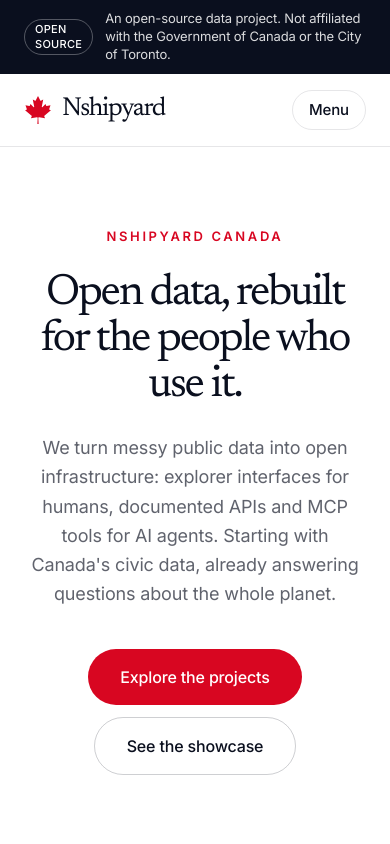
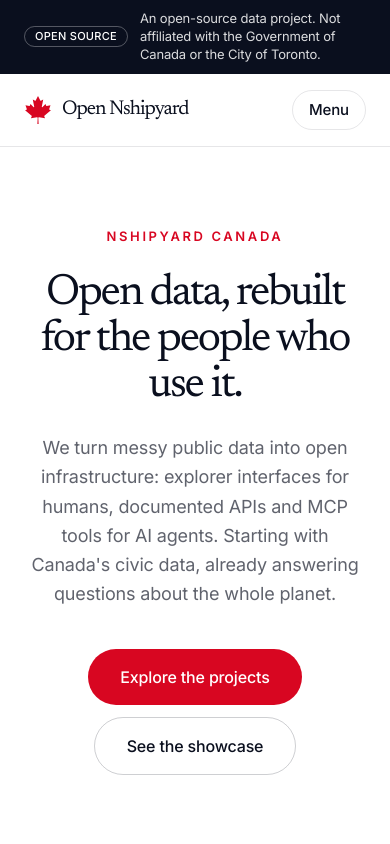
Before and after one commit to Nshipyard/canada-nshipyard, a Next.js app: page / in a window 390 px wide. Shown: the top 844 px of the page. Built offline with nearby package versions, Linux system fonts and the light colour scheme.

Commit message:
Mobile-friendly header; rename wordmark to Open Nshipyard

```diff
--- a/src/app/layout.tsx
+++ b/src/app/layout.tsx
@@ -8,26 +8,9 @@
 import { LangProvider } from "@/i18n";
 
 export const metadata: Metadata = {
-  metadataBase: new URL("https://canada.nshipyard.com"),
-  title: "Nshipyard Canada — Open data infrastructure for Canada and beyond",
+  title: "Open Nshipyard — Toronto's open data, rebuilt for the people who use it",
   description:
-    "We turn messy public data into open infrastructure: explorer interfaces for humans, documented APIs and MCP tools for AI agents. Starting with Canada's civic data, already answering questions about the whole planet.",
-  openGraph: {
-    title: "Nshipyard Canada — Open data infrastructure for Canada and beyond",
-    description:
-      "We turn messy public data into open infrastructure: explorer interfaces for humans, documented APIs and MCP tools for AI agents. Starting with Canada's civic data, already answering questions about the whole planet.",
-    url: "https://canada.nshipyard.com",
-    siteName: "Nshipyard Canada",
-    images: [{ url: "/og-card.png", width: 1200, height: 630, alt: "Nshipyard Canada — Open data infrastructure for Canada and beyond" }],
-    type: "website",
-  },
-  twitter: {
-    card: "summary_large_image",
-    title: "Nshipyard Canada — Open data infrastructure for Canada and beyond",
-    description:
-      "We turn messy public data into open infrastructure: explorer interfaces for humans, documented APIs and MCP tools for AI agents. Starting with Canada's civic data, already answering questions about the whole planet.",
-    images: ["/og-card.png"],
-  },
+    "Eight open-source projects that clean, join, and publish Toronto's most valuable public datasets. Explorer interfaces for humans, documented APIs and MCP tools for AI agents.",
 };
 
 export default function RootLayout({ children }: { children: React.ReactNode }) {
--- a/src/components/Banner.tsx
+++ b/src/components/Banner.tsx
@@ -7,10 +7,10 @@
   return (
     <div className="bg-ink text-white">
       <div className="mx-auto flex max-w-[1392px] items-center justify-center gap-3 px-6 py-2.5 text-[13px] leading-snug">
-        <span className="rounded-full border border-white/30 px-2.5 py-0.5 text-[11px] font-medium uppercase tracking-wide">
+        <span className="shrink-0 whitespace-nowrap rounded-full border border-white/30 px-2.5 py-0.5 text-[11px] font-medium uppercase tracking-wide">
           {t.banner.badge}
         </span>
-        <p className="text-white/85">{t.banner.line}</p>
+        <p className="min-w-0 text-white/85">{t.banner.line}</p>
       </div>
     </div>
   );
--- a/src/components/Footer.tsx
+++ b/src/components/Footer.tsx
@@ -11,7 +11,7 @@
         <div className="flex flex-col items-start justify-between gap-8 md:flex-row md:items-center">
           <div className="flex items-center gap-2.5">
             <MapleLeaf className="h-6 w-6 text-canada" />
-            <span className="display text-[22px]">Nshipyard</span>
+            <span className="display whitespace-nowrap text-[22px]">Open Nshipyard</span>
           </div>
           <div className="flex items-center gap-2 text-[14px] font-medium">
             {(["en", "fr"] as const).map((l) => (
--- a/src/components/Nav.tsx
+++ b/src/components/Nav.tsx
@@ -20,7 +20,7 @@
       <div className="mx-auto flex max-w-[1392px] items-center justify-between px-6 py-4">
         <a href="#top" className="flex items-center gap-2.5">
           <MapleLeaf className="h-7 w-7 text-canada" />
-          <span className="display text-[26px]">Nshipyard</span>
+          <span className="display whitespace-nowrap text-[20px] sm:text-[26px]">Open Nshipyard</span>
           <span className="mt-1 hidden rounded-full bg-muted px-2.5 py-0.5 text-[11px] font-medium uppercase tracking-widest text-ink/60 sm:inline">
             Canada
           </span>
```
